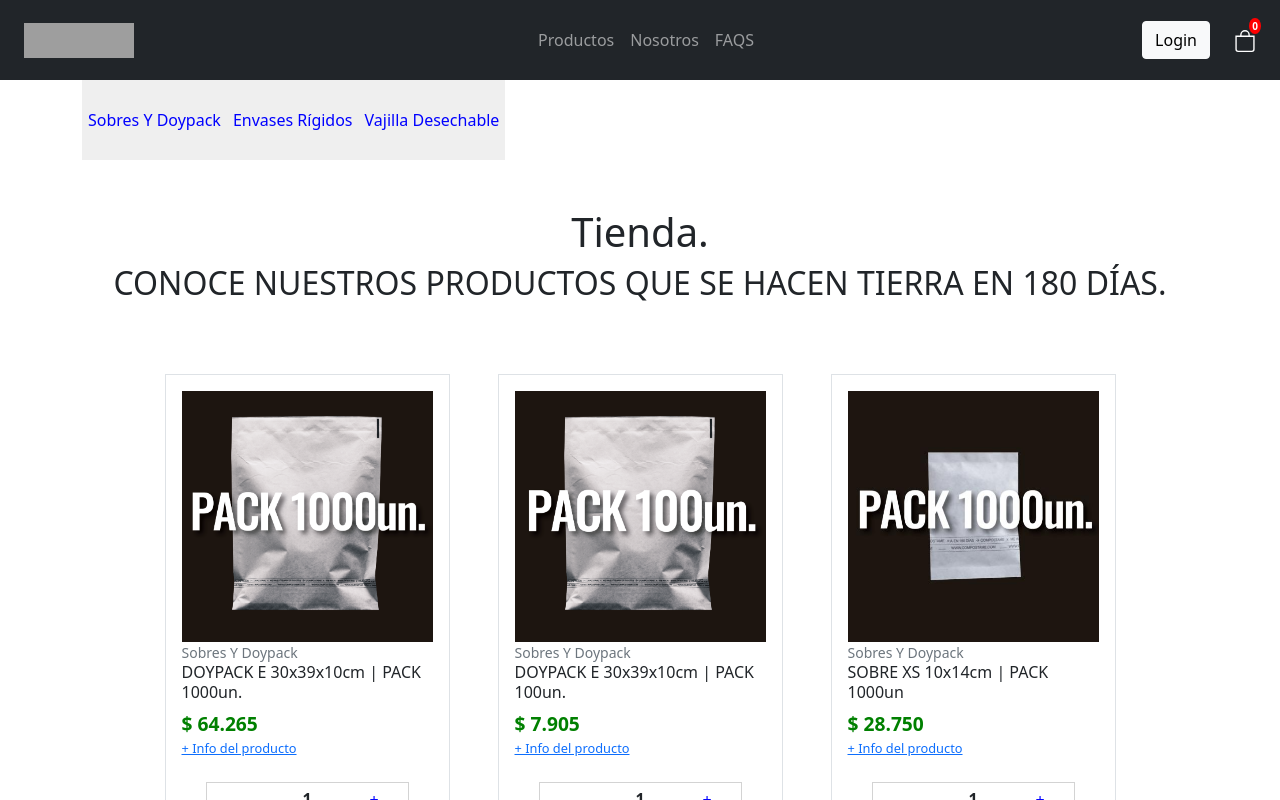
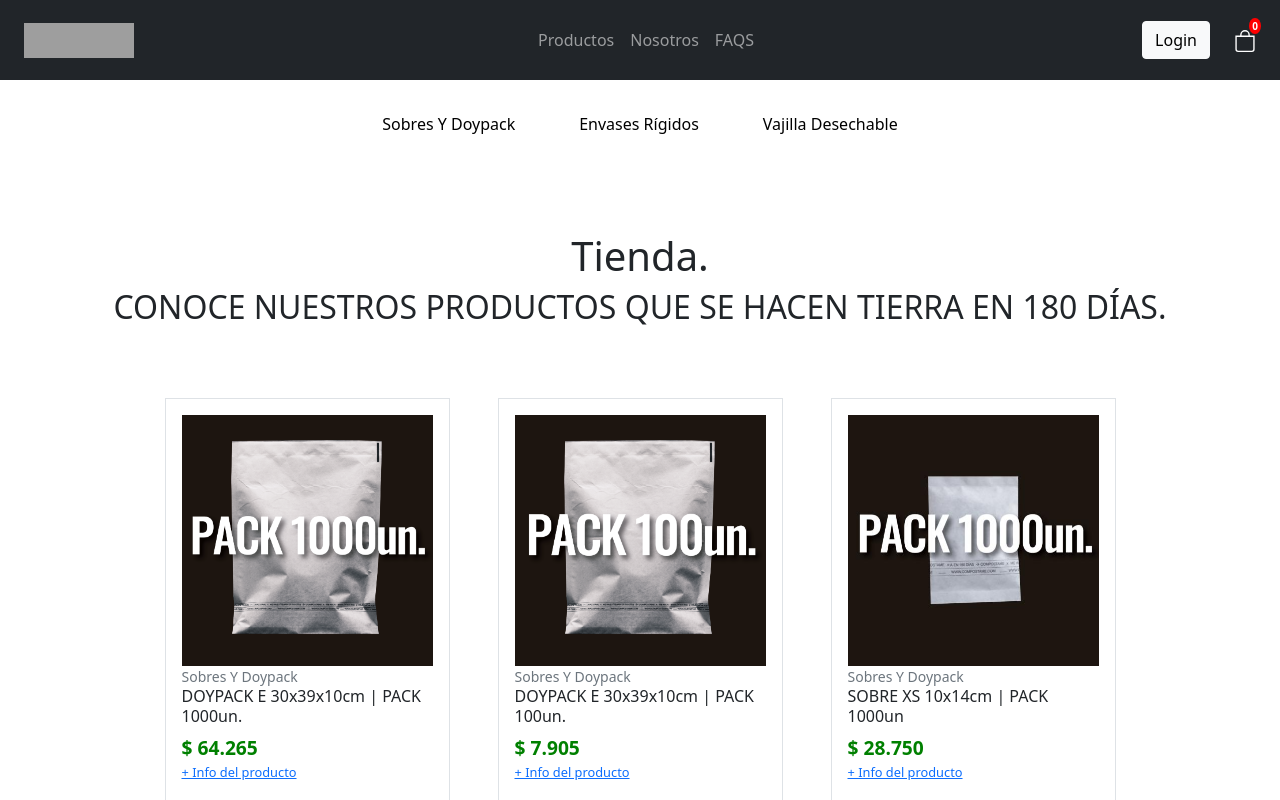
Before and after one commit to nahuelcarrizo/soySustratoApp, a React (Create React App) app: page / in a window 1280 px wide. Shown: the top 800 px of the page. Built offline with nearby package versions, Linux system fonts and the light colour scheme; grey boxes are pictures that could not be loaded.

Commit message:
menu navbar 3

```diff
--- a/src/App.js
+++ b/src/App.js
@@ -14,6 +14,7 @@ function App() {
         <CategoriesNav />
         <Routes>
           <Route
+            exact
             path="/CategoryContainer/:categoria"
             element={<CategoryContainer />}
           />
--- a/src/components/CategoriesNav.jsx
+++ b/src/components/CategoriesNav.jsx
@@ -7,22 +7,19 @@ export default function CategoriesNav() {
   const prods = productosData;
   const categories = prods.map((el) => el.categoria);
   const uniqueCategories = Array.from(new Set(categories));
-  console.log(uniqueCategories);
+
   return (
     <>
-      <div className="container">
+      <div className="d-flex justify-content-center pt-4">
         <nav className="nav">
           {uniqueCategories.map((el) => (
-            <button onClick={() => console.log(el)}>
-              <Link
-                className="nav-item"
-                key={el}
-                to={`/CategoryContainer/${uniqueCategories.indexOf(
-                  el
-                )}categoria`}
-              />
+            <Link
+              className="nav-item nav-link ms-3 me-3 text-black"
+              key={el}
+              to={`/CategoryContainer/${el}`}
+            >
               {el}
-            </button>
+            </Link>
           ))}
         </nav>
       </div>
--- a/src/components/CategoryContainer.jsx
+++ b/src/components/CategoryContainer.jsx
@@ -1,27 +1,42 @@
-import React, { useState, useEffect } from "react";
-
+import React from "react";
 import { useParams } from "react-router-dom";
+import productosData from "../json/productosData.json";
+import ItemList from "./ItemList";
+import { useEffect, useState } from "react";
 
 export default function CategoryContainer() {
-  /*   const categories = categorias;
-/*   console.log(categorias);
- */ const { el } = useParams();
-  const element = el;
+  const [prodsOk, setProdsOk] = useState([]);
 
-  console.log(el);
+  const { categoria } = useParams();
+  const catReq = categoria;
+  console.log(prodsOk);
+
+  const productos = productosData;
+  const prods = productos.filter((el) => el.categoria === catReq);
+  console.log(prods);
+
+  useEffect(() => {
+    const getProducts = new Promise((res, rej) => {
+      setTimeout(() => {
+        res(prods);
+      }, 2000);
+    });
+
+    getProducts
+      .then((prods) => setProdsOk(prods))
+      .catch(() => {
+        <h5>Falló la carga.</h5>;
+      });
+  }, []);
+
   return (
     <>
       <section>
         <div className="mb-5 mt-5 text-center">
-          <h1>Tienda.</h1>
+          <h1>{catReq}</h1>
         </div>
         <div className="container">
-          {/* {categories.map((el) => (
-            <>
-              <ItemList category={categories} />
-            </>
-          ))}
-          <ItemList productos={categories} /> */}
+          {prodsOk && <ItemList productos={prodsOk} />}
         </div>
       </section>
     </>
--- a/src/components/ItemList.jsx
+++ b/src/components/ItemList.jsx
@@ -5,16 +5,19 @@ export default function ItemList({ productos }) {
   const [isLoading, setIsLoading] = useState(true);
   const [isOk, setIsOk] = useState([]);
 
+  console.log(productos);
   useEffect(() => {
     const respOk = new Promise((res, rej) => {
       setTimeout(() => {
         res(productos);
+        console.log(productos);
       }, 2000);
     });
 
     respOk
       .then((r) => {
         setIsOk(r);
+        console.log(r);
       })
       .catch(() => {
         console.log("Algo falló");
@@ -27,6 +30,7 @@ export default function ItemList({ productos }) {
   return (
     <div className="row justify-content-center">
       {isLoading && <h1>Cargando</h1>}
+      {isOk && console.log(isOk)}
       {isOk &&
         isOk.map((item) => (
           <Item
```
Also changed, not shown: src/components/ItemDetailContainer.jsx (+0 -20 lines).
